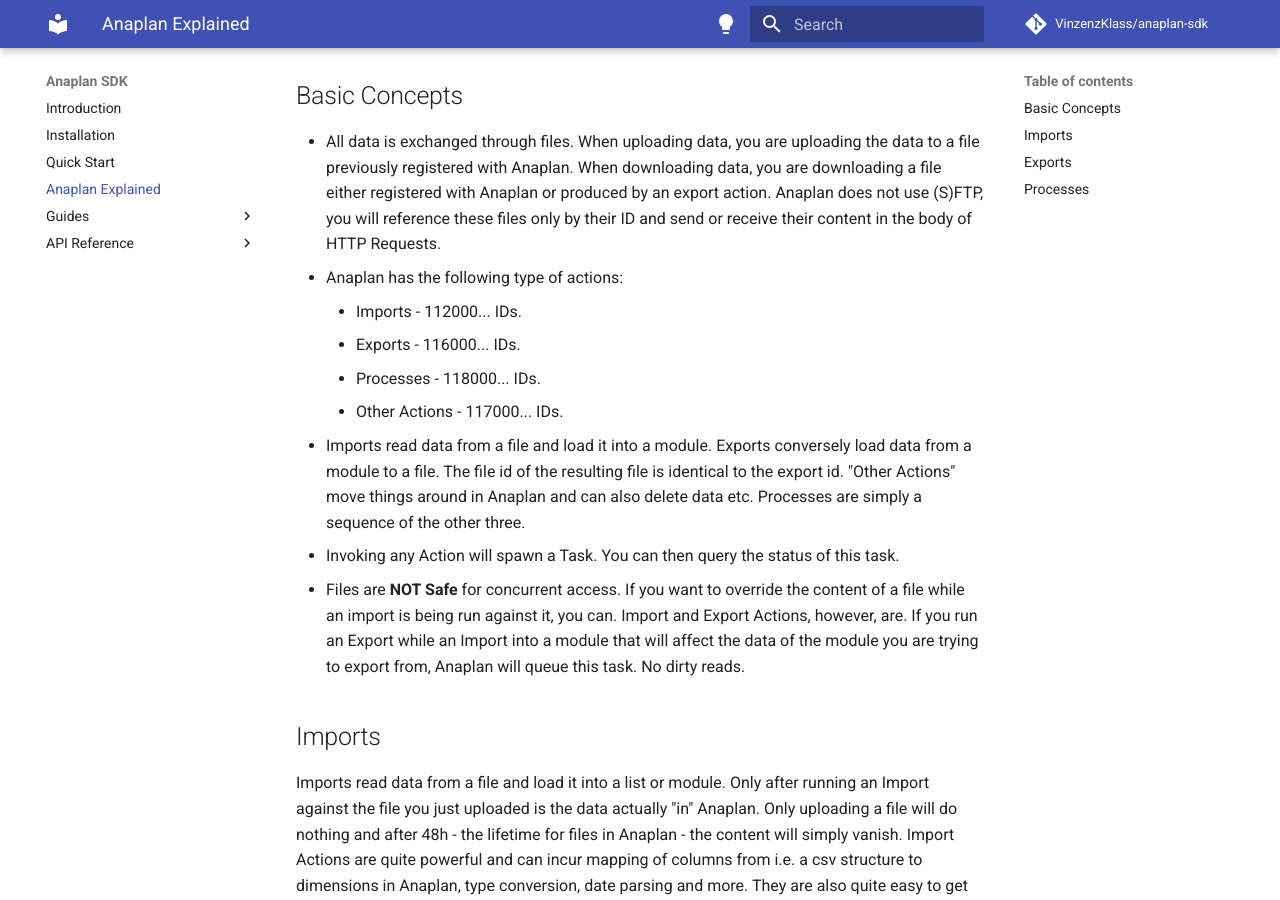
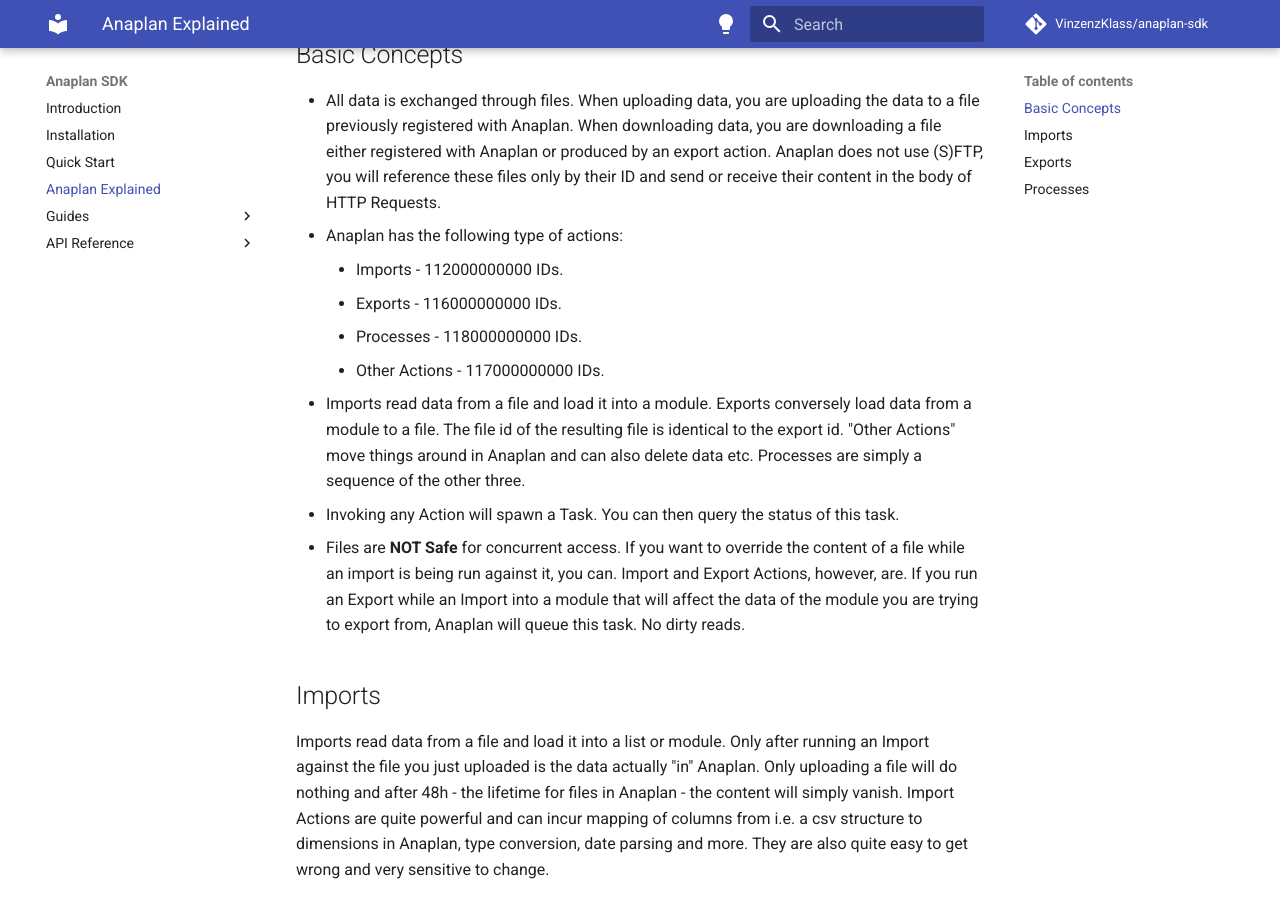
Before and after one commit to VinzenzKlass/anaplan-sdk, an MkDocs documentation site: the page built from docs/anaplan_explained.md, in a window 1280 px wide and 900 px high, scrolled down 843 px. Built offline with MkDocs 1.6.1 and Material for MkDocs 9.7.7, drawn with Linux system fonts in a browser that asks for light colours; comment, search, counter and statistics services are not loaded; some of the changed text lies outside the part shown.

```diff
--- a/docs/anaplan_explained.md
+++ b/docs/anaplan_explained.md
@@ -24,10 +22,11 @@ in many ways. Support for the Transactional API is planned for the future but ge
   export action. Anaplan does not use (S)FTP, you will reference these files only by their ID and send or receive their
   content in the body of HTTP Requests.
 - Anaplan has the following type of actions:
-    - Imports - 112000... IDs.
-    - Exports - 116000... IDs.
-    - Processes - 118000... IDs.
-    - Other Actions - 117000... IDs.
+    - Imports - 112000000000 IDs.
+    - Exports - 116000000000 IDs.
+    - Processes - 118000000000 IDs.
+    - Other Actions - 117000000000 IDs.
+
 - Imports read data from a file and load it into a module. Exports conversely load data from a module to a file. The
   file id of the resulting file is identical to the export id. "Other Actions" move things around in Anaplan and can
   also delete data etc. Processes are simply a sequence of the other three.
--- a/pyproject.toml
+++ b/pyproject.toml
@@ -1,6 +1,6 @@
 [tool.poetry]
 name = "anaplan-sdk"
-version = "0.0.5"
+version = "0.0.6"
 description = "Provides pythonic access to the Anaplan API"
 license = "Apache-2.0"
 authors = ["Vinzenz Klass <vinzenz.klass@ba.valantic.com>"]
```
Also changed, not shown: other parts of docs/anaplan_explained.md (+0 -2 lines), README.md (+60 -2 lines), 1 other file.
